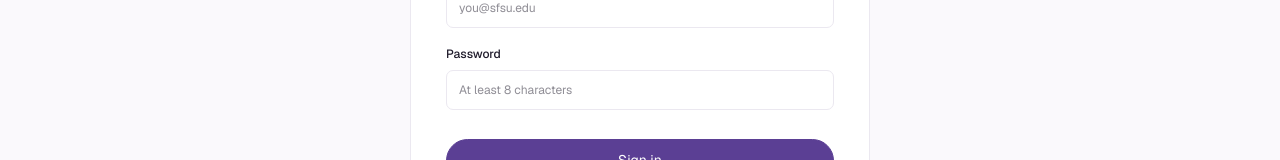
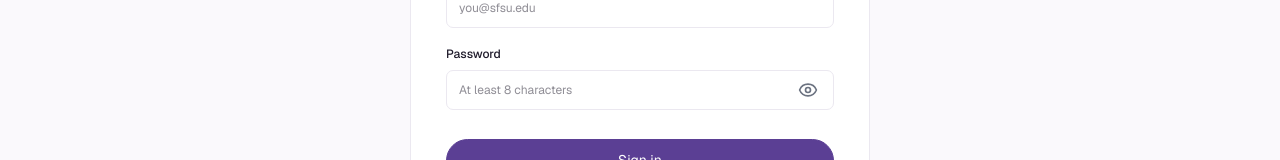
Before and after one commit to Tavasya/SFSU-csc648-06-Fall26--team06, a Next.js app: page /login in a window 1280 px wide. Shown: the part 366-526 px from the top of the page. Built offline with nearby package versions, Linux system fonts and the light colour scheme; no server answers.

Commit message:
added password visibility

```diff
--- a/app/(platform)/login/page.js
+++ b/app/(platform)/login/page.js
@@ -2,7 +2,7 @@
 import { Suspense, useState } from "react";
 import { useRouter, useSearchParams } from "next/navigation";
 import { createClient } from "@/lib/supabase/client";
-import { CalendarDays } from "lucide-react";
+import { CalendarDays, Eye, EyeOff } from "lucide-react";
 import { validatePassword } from "@/lib/password/password-validation";
 import PasswordStrength from "@/components/password/password-strength";
 import Link from "next/link";
@@ -24,6 +24,7 @@ function LoginForm() {
     [busy, setBusy] = useState(false),
     [message, setMessage] = useState("");
   const [password, setPassword] = useState("");
+  const [showPassword, setShowPassword] = useState(false);
 
   async function submit(e) {
     e.preventDefault();
@@ -92,16 +93,43 @@ function LoginForm() {
         </label>
         <label>
           Password
+
+          <div style={{ position: "relative" }}>
             <input
               name="password"
-            type="password"
+              type={showPassword ? "text" : "password"}
               autoComplete={signup ? "new-password" : "current-password"}
               minLength={signup ? 8 : undefined}
               required
               placeholder="At least 8 characters"
               value={password}
               onChange={(e) => setPassword(e.target.value)}
+              style={{ paddingRight: "45px" }}
             />
+
+            <button
+              type="button"
+              onClick={() => setShowPassword((previous) => !previous)}
+              aria-label={showPassword ? "Hide password" : "Show password"}
+              aria-pressed={showPassword}
+              title={showPassword ? "Hide password" : "Show password"}
+              style={{
+                position: "absolute",
+                right: "12px",
+                top: "50%",
+                transform: "translateY(-50%)",
+                background: "transparent",
+                border: "none",
+                cursor: "pointer",
+                padding: "4px",
+                display: "flex",
+                alignItems: "center",
+                color: "#6B7280",
+              }}
+            >
+              {showPassword ? <EyeOff size={20} /> : <Eye size={20} />}
+            </button>
+          </div>
         </label>
 
         {/* Live password strength indicator */}
@@ -125,6 +153,7 @@ function LoginForm() {
           setSignup(!signup);
           setMessage("");
           setPassword("");
+          setShowPassword(false);
         }}
       >
         {signup
--- a/app/(platform)/reset-password/page.js
+++ b/app/(platform)/reset-password/page.js
@@ -4,12 +4,14 @@ import { useEffect, useState } from "react";
 import { createClient } from "@/lib/supabase/client";
 import { validatePassword } from "@/lib/password/password-validation";
 import PasswordStrength from "@/components/password/password-strength";
-import { CalendarDays } from "lucide-react";
+import { CalendarDays, Eye, EyeOff } from "lucide-react";
 import Link from "next/link";
 
 export default function ResetPassword() {
   const [password, setPassword] = useState("");
   const [confirmPassword, setConfirmPassword] = useState("");
+  const [showPassword, setShowPassword] = useState(false);
+  const [showConfirmPassword, setShowConfirmPassword] = useState(false);
   const [busy, setBusy] = useState(false);
   const [message, setMessage] = useState("");
   const [authorized, setAuthorized] = useState(false);
@@ -160,38 +162,102 @@ export default function ResetPassword() {
 
           <form onSubmit={submit}>
             <label>
-              New password
+              New Password
+
+              <div style={{ position: "relative" }}>
                 <input
                   name="password"
-                type="password"
+                  type={showPassword ? "text" : "password"}
                   autoComplete="new-password"
                   minLength={8}
                   required
                   placeholder="At least 8 characters"
                   value={password}
-                onChange={(e) =>
-                  setPassword(e.target.value)
-                }
+                  onChange={(e) => setPassword(e.target.value)}
+                  style={{ paddingRight: "45px" }}
                 />
+
+                <button
+                  type="button"
+                  onClick={() => setShowPassword((previous) => !previous)}
+                  aria-label={showPassword ? "Hide password" : "Show password"}
+                  aria-pressed={showPassword}
+                  title={showPassword ? "Hide password" : "Show password"}
+                  style={{
+                    position: "absolute",
+                    right: "12px",
+                    top: "50%",
+                    transform: "translateY(-50%)",
+                    background: "transparent",
+                    border: "none",
+                    cursor: "pointer",
+                    padding: "4px",
+                    display: "flex",
+                    alignItems: "center",
+                    color: "#6B7280",
+                  }}
+                >
+                  {showPassword ? <EyeOff size={20} /> : <Eye size={20} />}
+                </button>
+              </div>
             </label>
 
             {/* Shared live password-strength indicator */}
             <PasswordStrength password={password} />
 
             <label>
-              Confirm new password
+              Confirm Password
+
+              <div style={{ position: "relative" }}>
                 <input
                   name="confirmPassword"
-                type="password"
+                  type={showConfirmPassword ? "text" : "password"}
                   autoComplete="new-password"
                   minLength={8}
                   required
-                placeholder="Re-enter your new password"
+                  placeholder="Re-enter your password"
                   value={confirmPassword}
-                onChange={(e) =>
-                  setConfirmPassword(e.target.value)
+                  onChange={(e) => setConfirmPassword(e.target.value)}
+                  style={{ paddingRight: "45px" }}
+                />
+
+                <button
+                  type="button"
+                  onClick={() =>
+                    setShowConfirmPassword((previous) => !previous)
                   }
-              />
+                  aria-label={
+                    showConfirmPassword
+                      ? "Hide confirmation password"
+                      : "Show confirmation password"
+                  }
+                  aria-pressed={showConfirmPassword}
+                  title={
+                    showConfirmPassword
+                      ? "Hide confirmation password"
+                      : "Show confirmation password"
+                  }
+                  style={{
+                    position: "absolute",
+                    right: "12px",
+                    top: "50%",
+                    transform: "translateY(-50%)",
+                    background: "transparent",
+                    border: "none",
+                    cursor: "pointer",
+                    padding: "4px",
+                    display: "flex",
+                    alignItems: "center",
+                    color: "#6B7280",
+                  }}
+                >
+                  {showConfirmPassword ? (
+                    <EyeOff size={20} />
+                  ) : (
+                    <Eye size={20} />
+                  )}
+                </button>
+              </div>
             </label>
 
             {message && (
```
Lines whose indentation alone changed are shown as unchanged.
